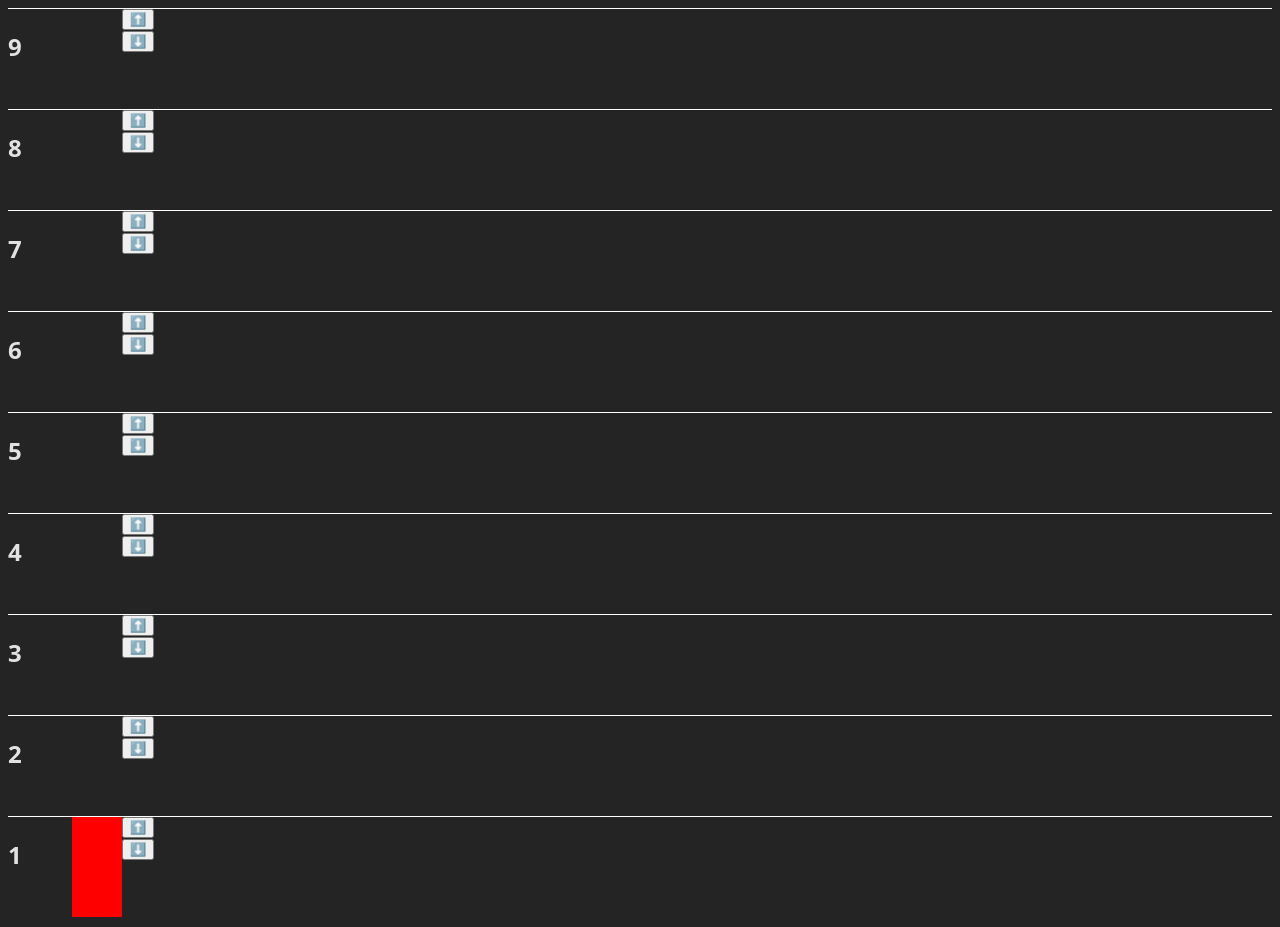
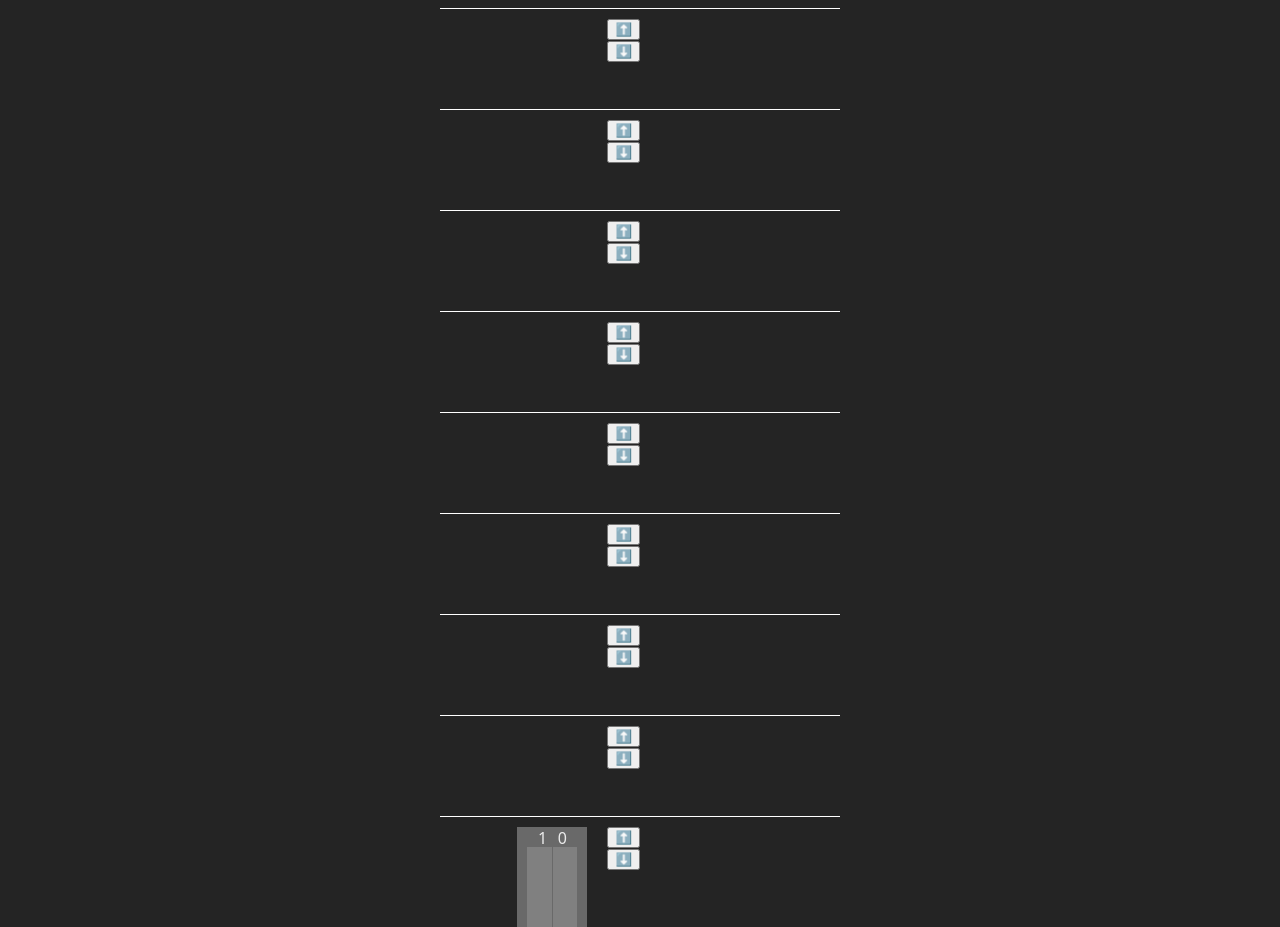
Before and after one commit to domuen/elevator, a Svelte app: page / in a window 1280 px wide. Built offline with nearby package versions, Linux system fonts and the light colour scheme.

Commit message:
feat: update elevator styling

```diff
--- a/src/App.svelte
+++ b/src/App.svelte
@@ -20,13 +20,15 @@
 	});
 </script>
 
+<main>
+	<div class="app-container">
 		{#each floors as floor}
 			<div class="floor">
-		<h2>{floor}</h2>
 				<!-- elevator L -->
 				<LeftElevator
 					{floor}
 					elevatorLFloor={elevatorL.floor}
+					passengers={elevatorL.passengers.length}
 					handleLeftButtonPressed={(btn) => elevatorL.handleButtonPress(btn)}
 				/>
 
@@ -34,11 +36,26 @@
 				<!-- <RightElevator {tickSpeed} {floor} /> -->
 			</div>
 		{/each}
+	</div>
+</main>
 
 <style>
+	main {
+		display: flex;
+		justify-content: center;
+	}
+
+	.app-container {
+		max-width: 400px;
+		width: 100%;
+		justify-self: center;
+	}
+
 	.floor {
 		display: flex;
-		gap: 50px;
+		flex-direction: column;
+		/* align-items: center; */
+		justify-content: space-evenly;
 		width: 100%;
 		min-height: 100px;
 		border-top: 1px solid white;
--- a/src/components/LeftElevator.svelte
+++ b/src/components/LeftElevator.svelte
@@ -5,15 +5,16 @@
 	interface Props {
 		floor: number;
 		elevatorLFloor: number;
+		passengers: number;
 		handleLeftButtonPressed: (buttonPressed: ButtonPressed) => void;
 	}
 
-	let { elevatorLFloor, floor, handleLeftButtonPressed }: Props = $props();
+	let props: Props = $props();
 	let selectingFloor: undefined | ButtonPressed['direction'] = $state(undefined);
 
 	const handleSelectFloor = (selectedFloor: number) => {
-		handleLeftButtonPressed({
-			floor,
+		props.handleLeftButtonPressed({
+			floor: props.floor,
 			direction: selectingFloor!,
 			selectedFloor,
 			timestamp: Date.now()
@@ -23,11 +24,22 @@
 </script>
 
 <div class="container">
-	<div
-		class={classnames('elevator', {
-			'elevator-active': elevatorLFloor === floor
-		})}
-	></div>
+	{#if props.elevatorLFloor === props.floor}
+		<div class={classnames('elevator')}>
+			<div class="elevator-details">
+				<div>
+					<p>{props.elevatorLFloor}</p>
+				</div>
+
+				<p>{props.passengers}</p>
+			</div>
+
+			<div class="elevator-door-container">
+				<div class="elevator-door"></div>
+				<div class="elevator-door"></div>
+			</div>
+		</div>
+	{/if}
 
 	<div class="buttons">
 		<button
@@ -46,7 +58,8 @@
 				{#each Array.from(Array(9)) as _, i}
 					<button
 						onclick={() => handleSelectFloor(i + 1)}
-						disabled={selectingFloor === 0 ? (i + 1) <= floor : (i + 1) >= floor}>{i + 1}</button
+						disabled={selectingFloor === 0 ? i + 1 <= props.floor : i + 1 >= props.floor}
+						>{i + 1}</button
 					>
 				{/each}
 				<button onclick={() => (selectingFloor = undefined)}>X</button>
@@ -58,15 +71,47 @@
 <style>
 	.container {
 		display: flex;
+		width: 50%;
+		height: calc(100vh / 10);
+		justify-content: end;
+		gap: 20px;
 	}
 
 	.elevator {
+		display: flex;
+		flex-direction: column;
 		width: 50px;
 		height: 100px;
+		background-color: dimgray;
+		padding: 0px 10px 0px;
 	}
 
-	.elevator-active {
-		background-color: red;
+	.elevator-details {
+		display: flex;
+		justify-content: space-evenly;
+		width: 100%;
+		height: 20px;
+	}
+
+	.elevator-details p {
+		line-height: normal;
+		margin: 0px;
+		padding: 0px;
+	}
+
+	.elevator-door-container {
+		display: flex;
+		width: 100%;
+		height: 100%;
+		gap: 1px;
+	}
+
+	.elevator-door {
+		display: flex;
+		justify-items: center;
+		align-items: center;
+		background-color: gray;
+		width: 50%;
 	}
 
 	.buttons {
```
Lines whose indentation alone changed are shown as unchanged.
